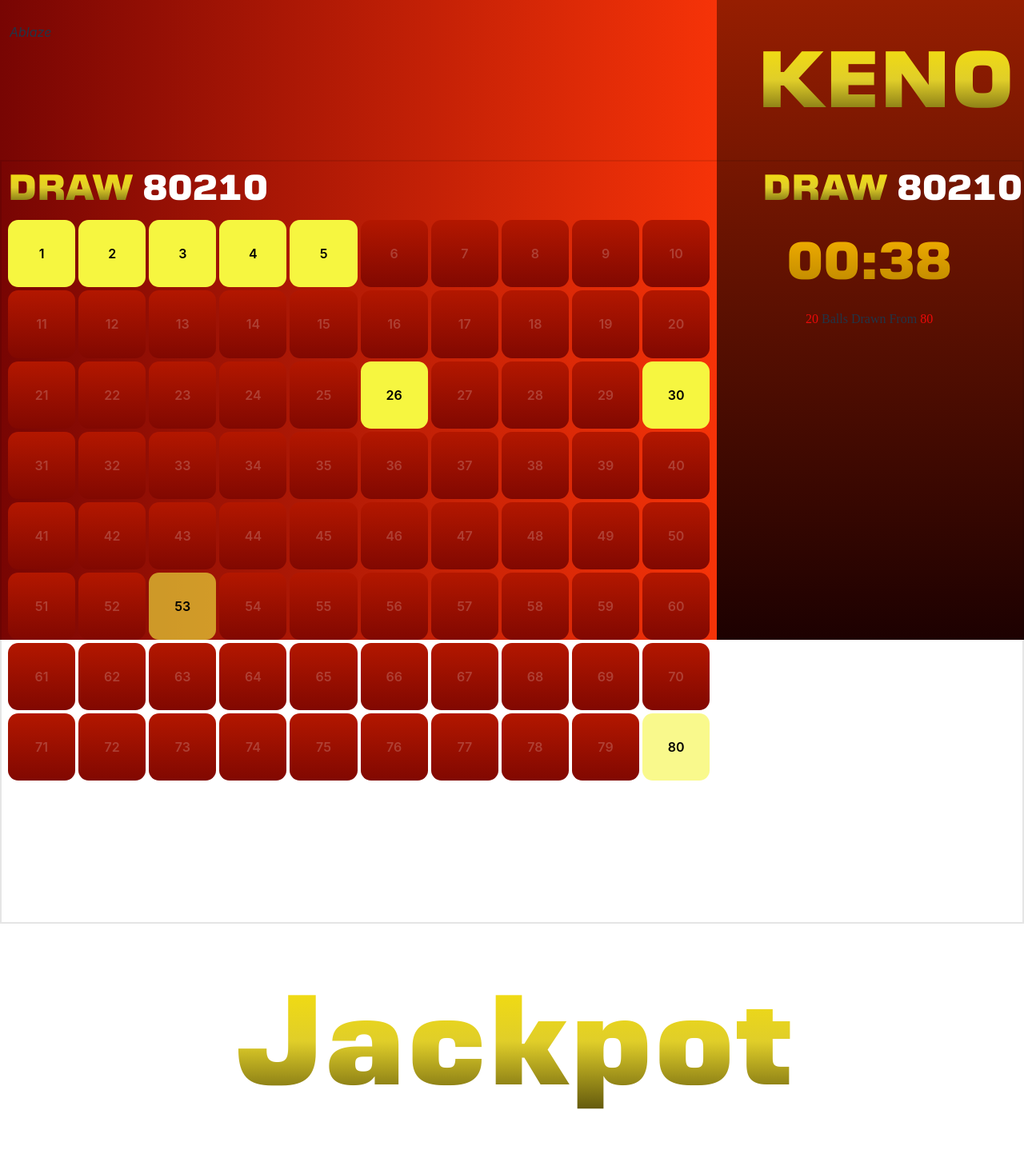
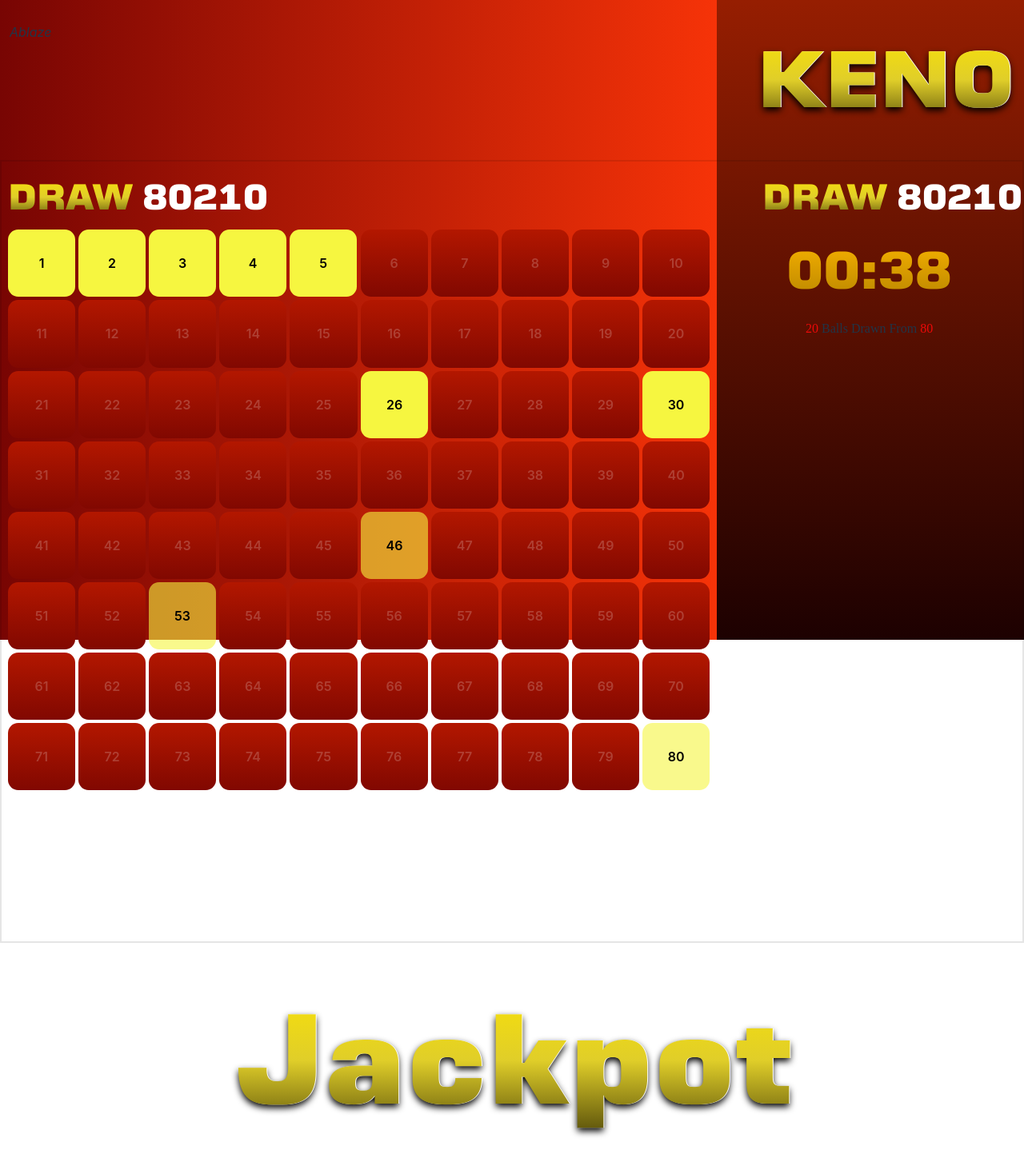
Before and after one commit to Eenrics/ablaze-bot, a React (Vite) app: page /game in a window 1280 px wide. Shown: the top 1463 px of the page at 80% size. Built offline with nearby package versions, Linux system fonts and the light colour scheme; a web font is replaced by a local one.

Commit message:
feat: animation added for wingames

```diff
--- a/src/components/Game/GameDisplay.tsx
+++ b/src/components/Game/GameDisplay.tsx
@@ -1,10 +1,9 @@
-import React from "react";
 import GameDisplayLeft from "./GameDisplayLeft";
 import GameDisplayRight from "./GameDisplayRight";
 
 function GameDisplay() {
   return (
-    <div className="w-full h-auto border-[2px] border-black/10 grid grid-cols-10">
+    <div className="w-full h-auto border-[2px] border-black/10 grid grid-cols-10 py-3">
       <GameDisplayLeft />
       <GameDisplayRight />
     </div>
--- a/src/components/Game/GameDisplayLeft/index.tsx
+++ b/src/components/Game/GameDisplayLeft/index.tsx
@@ -2,7 +2,7 @@ import React from "react";
 import GameTitle from "./GameTitle";
 import GameBoard from "./GameBoard";
 
-const winNumbers = [1, 2, 3, 4, 80, 30, 53, 5, 26];
+const winNumbers = [1, 2, 3, 4, 80, 30, 53, 5, 26, 46];
 const data = Array.from({ length: 80 }, (_, index) => index + 1);
 function GameDisplayLeft() {
   return (
--- a/src/components/Game/GameDisplayRight/index.tsx
+++ b/src/components/Game/GameDisplayRight/index.tsx
@@ -1,8 +1,6 @@
-import React from "react";
-
 function GameDisplayRight() {
   return (
-    <div className="w-full h-full bg-transparent col-span-3 flex flex-col gap-3 ">
+    <div className="w-full h-full col-span-3 flex flex-col gap-3 ">
       <div className="flex gap-3 justify-end">
         <p className="bg-gradient-to-b from-[#ffe600] via-[#e0ce29ff]  to-[#383103ff] text-transparent bg-clip-text text-[3.4vw] moire not-italic">
           DRAW
--- a/src/components/Game/GameHeader.tsx
+++ b/src/components/Game/GameHeader.tsx
@@ -4,7 +4,8 @@ function GameHeader() {
       <nav className="flex justify-between py-7 px-3">
         <i>Ablaze</i>
         <i>
-          <p className="bg-gradient-to-b from-[#ffe600] via-[#e0ce29ff]  to-[#383103ff] text-transparent bg-clip-text text-[7.5vw] moire not-italic">
+          {/* <FancyFont text="KENO" fontSize="7.5" /> */}
+          <p className="bg-gradient-to-b from-[#ffe600] via-[#e0ce29ff]  to-[#383103ff] text-transparent relative bg-clip-text text-[7.5vw] moire not-italic after:text-white after:content-['KENO'] after:absolute after:left-[1px] after:-z-10 before:text-black before:content-['KENO'] before:absolute before:top-[4px] before:blur-sm before:-z-10">
             KENO
           </p>
         </i>
--- a/src/components/History/index.tsx
+++ b/src/components/History/index.tsx
@@ -1,5 +1,3 @@
-import React from "react";
-
 function History() {
   return (
     <div className="w-full bg-white/50 h-[25vh] flex justify-center items-center">
--- a/src/components/Jackpot/index.tsx
+++ b/src/components/Jackpot/index.tsx
@@ -1,12 +1,11 @@
-import React from "react";
-
 function Jackpot() {
   return (
     <div className="w-full flex flex-col gap-0 items-center justify-center my-8">
-      <p className="bg-gradient-to-b from-[#ffe600] via-[#e0ce29ff]  to-[#383103ff] text-transparent bg-clip-text text-[12vw] moire not-italic">
+      {/* <FancyFont text="Jackpot" fontSize="12" /> */}
+      <p className="bg-gradient-to-b from-[#ffe600] via-[#e0ce29ff]  to-[#383103ff] text-transparent bg-clip-text text-[12vw] moire not-italic relative after:text-white after:content-['Jackpot'] after:absolute after:left-[1px] after:-z-10 before:text-black before:content-['Jackpot'] before:absolute before:top-[4px] before:blur-sm before:-z-10">
         Jackpot
       </p>
-      <p className="bg-gradient-to-b from-[#ffe600] via-[#e0ce29ff]  to-[#383103ff] text-transparent bg-clip-text text-[10vw] moire not-italic">
+      <p className="bg-gradient-to-b from-[#ffe600] via-[#e0ce29ff]  to-[#383103ff] text-transparent bg-clip-text text-[10vw] moire not-italic relative before:text-black before:content-['2:30:54'] before:absolute before:top-[2px] before:blur-sm before:-z-10">
         2:30:54
       </p>
     </div>
--- a/src/index.css
+++ b/src/index.css
@@ -80,6 +80,83 @@ button:focus-visible {
   outline: 4px auto -webkit-focus-ring-color;
 }
 
+.scale-down-center {
+  -webkit-animation: scale-down-center 0.5s cubic-bezier(0.25, 0.46, 0.45, 0.94)
+    both;
+  animation: scale-down-center 0.5s cubic-bezier(0.25, 0.46, 0.45, 0.94) both;
+}
+
+.scale-down-center-2 {
+  -webkit-animation: scale-down-center 0.5s cubic-bezier(0.25, 0.46, 0.45, 0.94)
+    both;
+  animation: scale-down-center 0.5s cubic-bezier(0.25, 0.46, 0.45, 0.94) both;
+  animation-delay: 0.5s;
+}
+
+@-webkit-keyframes scale-down-center {
+  0% {
+    -webkit-transform: scale(2);
+    transform: scale(2);
+  }
+
+  20% {
+    -webkit-transform: scale(1.25);
+    transform: scale(1.25);
+  }
+
+  40% {
+    -webkit-transform: scale(1.5);
+    transform: scale(1.5);
+  }
+
+  60% {
+    -webkit-transform: scale(1);
+    transform: scale(1);
+  }
+
+  80% {
+    -webkit-transform: scale(1.1);
+    transform: scale(1.1);
+  }
+
+  100% {
+    -webkit-transform: scale(1);
+    transform: scale(1);
+  }
+}
+
+@keyframes scale-down-center {
+  0% {
+    -webkit-transform: scale(2);
+    transform: scale(2);
+  }
+
+  20% {
+    -webkit-transform: scale(1.25);
+    transform: scale(1.25);
+  }
+
+  40% {
+    -webkit-transform: scale(1.5);
+    transform: scale(1.5);
+  }
+
+  60% {
+    -webkit-transform: scale(1);
+    transform: scale(1);
+  }
+
+  80% {
+    -webkit-transform: scale(1.1);
+    transform: scale(1.1);
+  }
+
+  100% {
+    -webkit-transform: scale(1);
+    transform: scale(1);
+  }
+}
+
 @media (prefers-color-scheme: light) {
   :root {
     color: #213547;
```
